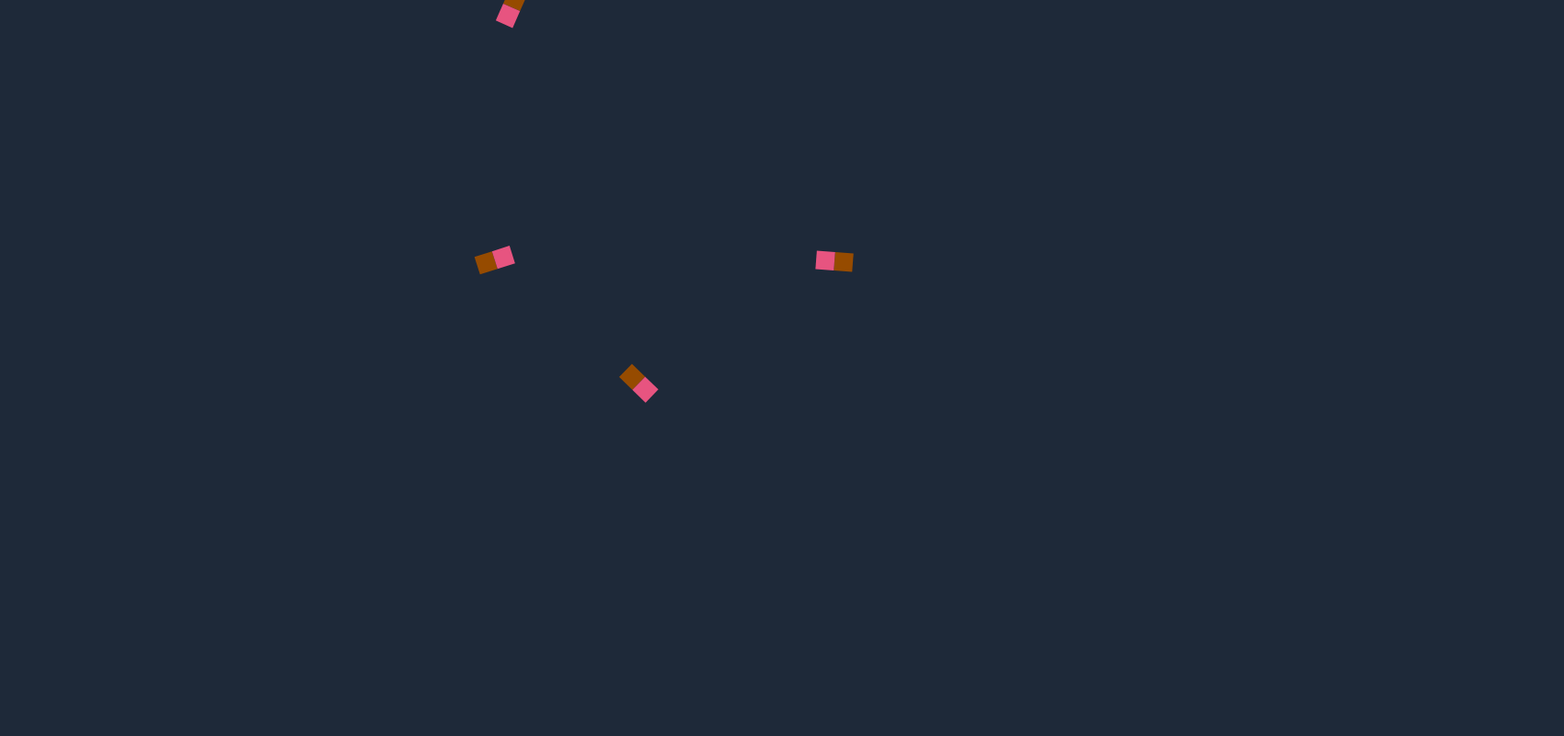
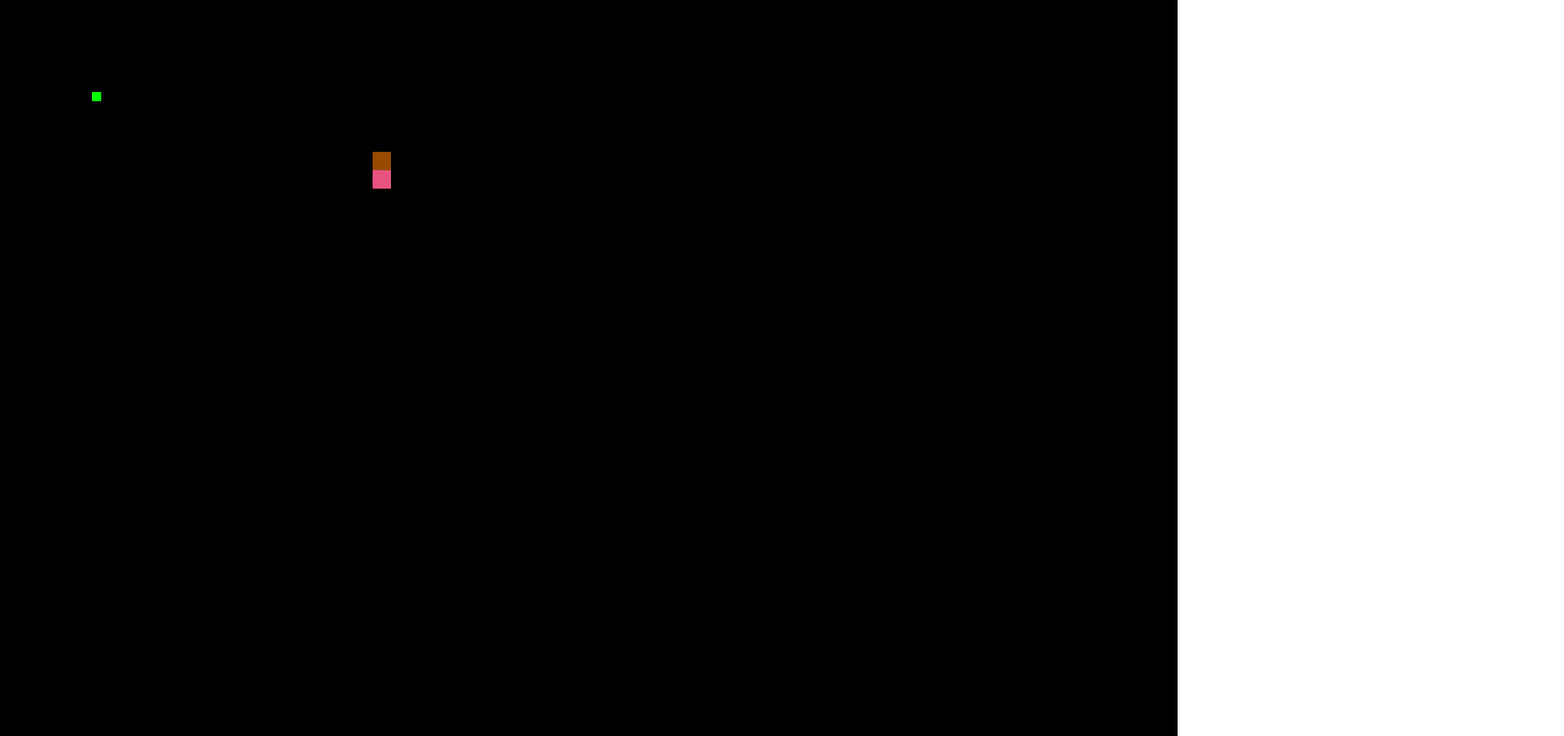
Before and after one commit to MukhitKwo/cell-alife, a website built with Vite: page index.html in a window 1280 px wide. Shown: the whole page at 92% size, 1700 px wide, since content can reach past the window. Built offline with nearby package versions, Linux system fonts and the light colour scheme.

Commit message:
feat: direct movement

```diff
--- a/index.html
+++ b/index.html
@@ -7,10 +7,7 @@
     <title>cell-alife</title>
   </head>
   <body>
-    <div class="bg-blue-300 h-screen w-screen">
-      <canvas id="game" width="1700" height="800" class="bg-gray-800 "></canvas>
-    </div>
-    <div id="app"></div>
+    <div id="simulation"></div>
     <script type="module" src="/src/main.ts"></script>
   </body>
 </html>
--- a/src/classes/Square.ts
+++ b/src/classes/Square.ts
@@ -1,21 +1,47 @@
+import type { Graphics } from "pixi.js";
+
 export class Square {
 	x: number;
 	y: number;
+	vx: number = 0;
+	vy: number = 0;
+	angle: number = 0;
 	size: number = 20;
-	angle: number = 0;
 	color: string = "#964B00";
-    ctx: CanvasRenderingContext2D;
+    destiny_x: number = 100;
+    destiny_y: number = 100;
 
-	constructor(x: number, y: number, ctx: CanvasRenderingContext2D) {
+
+	constructor(x: number, y: number) {
 		this.x = x;
 		this.y = y;
-        this.ctx = ctx;
 	}
 
 	updateSquare(): void {
-		this.angle += Math.random() * 0.4 - 0.2;
 
-		this.x = this.x + 1 * Math.sin(this.angle);
-		this.y = this.y - 1 * Math.cos(this.angle);
+        const dist_x = this.destiny_x - this.x + 0.00001
+        const dist_y = this.destiny_y - this.y + 0.00001
+
+        const dir_x = dist_x/Math.abs(dist_x)
+        const dir_y = dist_y/Math.abs(dist_y)
+
+		this.vx = (0.5 * dir_x)
+		this.vy = (0.5 * dir_y)
+
+        console.log(this.vx, this.vy);
+
+
+		this.x += this.vx;
+		this.y += this.vy;
+
+        console.log(this.x, this.y);
+
+
+	}
+
+	drawSquare(g: Graphics) {
+		g.x = this.x;
+		g.y = this.y;
+		g.rotation = this.angle; // PixiJS uses .rotation (radians), same unit as ctx.rotate
 	}
 }
--- a/src/main.ts
+++ b/src/main.ts
@@ -1,56 +1,66 @@
+import { Application, Graphics } from 'pixi.js';
 import { Square } from './classes/Square';
 import './style.css';
 
-const canvas = document.getElementById('game') as HTMLCanvasElement;
-const ctx = canvas.getContext('2d')!;
+// PixiJS uses an Application instead of a raw <canvas> + context.
+// It manages the WebGL renderer, ticker (render loop), and stage (scene graph) for you.
+const app = new Application();
 
-const size = 20
+// init() is async since it sets up the renderer/canvas.
+// resizeTo: window makes the canvas automatically match the window size.
+await app.init({ resizeTo: window });
 
-const squares: Square[] = [
-  new Square(canvas.width / 2, canvas.height / 2, ctx),
-  new Square(canvas.width / 2, canvas.height / 3, ctx),
-  new Square(canvas.width / 3, canvas.height / 2, ctx),
-  new Square(canvas.width / 3, canvas.height / 3, ctx)
-];
+// app.canvas is the actual <canvas> element PixiJS created, append it to the page.
+document.getElementById('simulation')!.appendChild(app.canvas);
+
+const size = 20;
+
+// Logical/simulation state lives entirely in the Square class, same as before.
+const square = new Square(app.canvas.width / 2, app.canvas.height / 2);
 
 const child = {
-  offsetX: 0, // distance from parent's center, to the right
+  offsetX: 0,
   offsetY: size,
   size: size,
 };
 
-function drawSquare(square: Square) {
-  ctx.save();
+// Graphics is PixiJS's shape-drawing object, roughly the visual counterpart
+// to what fillRect did in Canvas 2D, but it's a persistent object added to the
+// scene graph, not a one-off draw call.
+const g = new Graphics();
 
-  ctx.translate(square.x, square.y);
-  ctx.rotate(square.angle);
+// Shapes are drawn ONCE here, relative to (0,0), the object's own local origin.
+// We don't redraw the fill every frame; instead we move/rotate the whole
+// Graphics object each frame (see drawSquare below), which is much cheaper.
+g.rect(-square.size / 2, -square.size / 2, square.size, square.size).fill(square.color);
+g.rect(child.offsetX - child.size / 2, child.offsetY - child.size / 2, child.size, child.size).fill('#E75480');
 
-  ctx.fillStyle = square.color;
-  ctx.fillRect(-square.size / 2, -square.size / 2, square.size, square.size);
+const a = new Graphics();
+a.rect(100 , 100, 10, 10).fill('#00FF00');
 
-  ctx.fillStyle = '#E75480';
-  ctx.fillRect(child.offsetX - child.size / 2, child.offsetY - child.size / 2, child.size, child.size);
 
-  ctx.restore();
-}
+// The stage is PixiJS's root container (like the document body of the scene graph).
+// Anything added here gets rendered automatically every tick.
+app.stage.addChild(g, a);
+
+// Instead of ctx.translate/rotate/fillRect each frame, we just set the
+// Graphics object's transform properties. PixiJS handles the actual
+// GPU-side transform and redraw internally.
 
 function update() {
-  for (const square of squares) {
-    square.updateSquare();
-  }
+  square.updateSquare();
 }
 
 function draw() {
-  ctx.clearRect(0, 0, canvas.width, canvas.height);
-  for (const square of squares) {
-    drawSquare(square);
-  }
+  square.drawSquare(g);
 }
 
 function loop() {
   update();
   draw();
-  requestAnimationFrame(loop);
 }
 
-loop();
+// app.ticker replaces the manual requestAnimationFrame(loop) call.
+// It runs `loop` on every frame, synced to the display refresh rate,
+// and PixiJS automatically re-renders the stage after each tick.
+app.ticker.add(loop);
```
